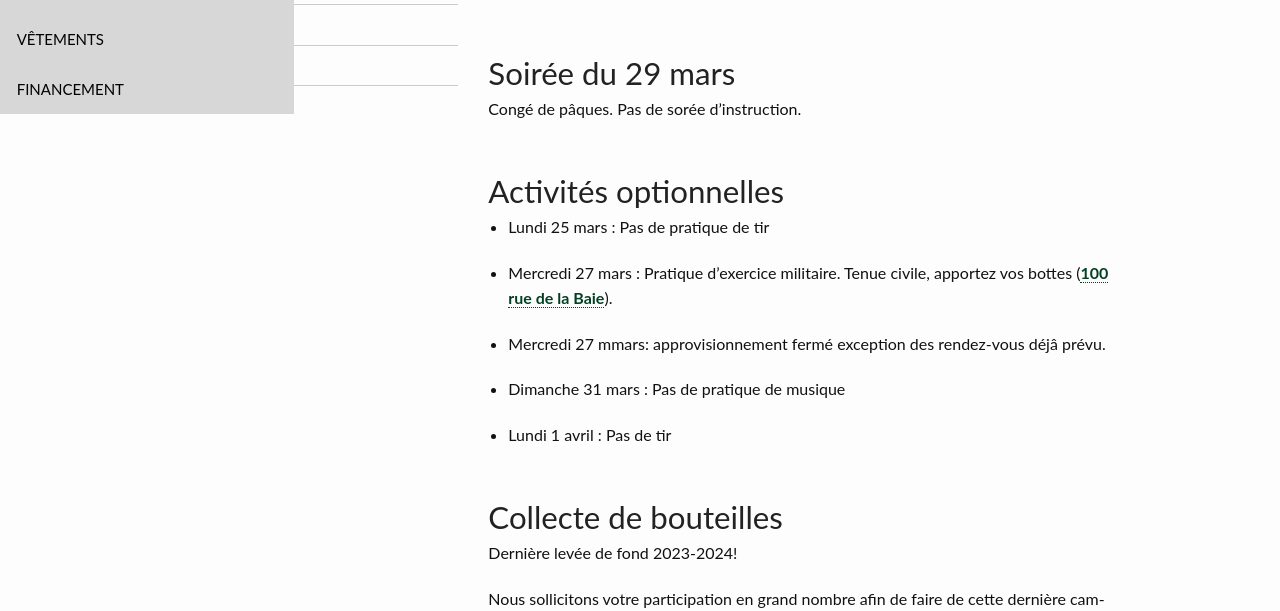
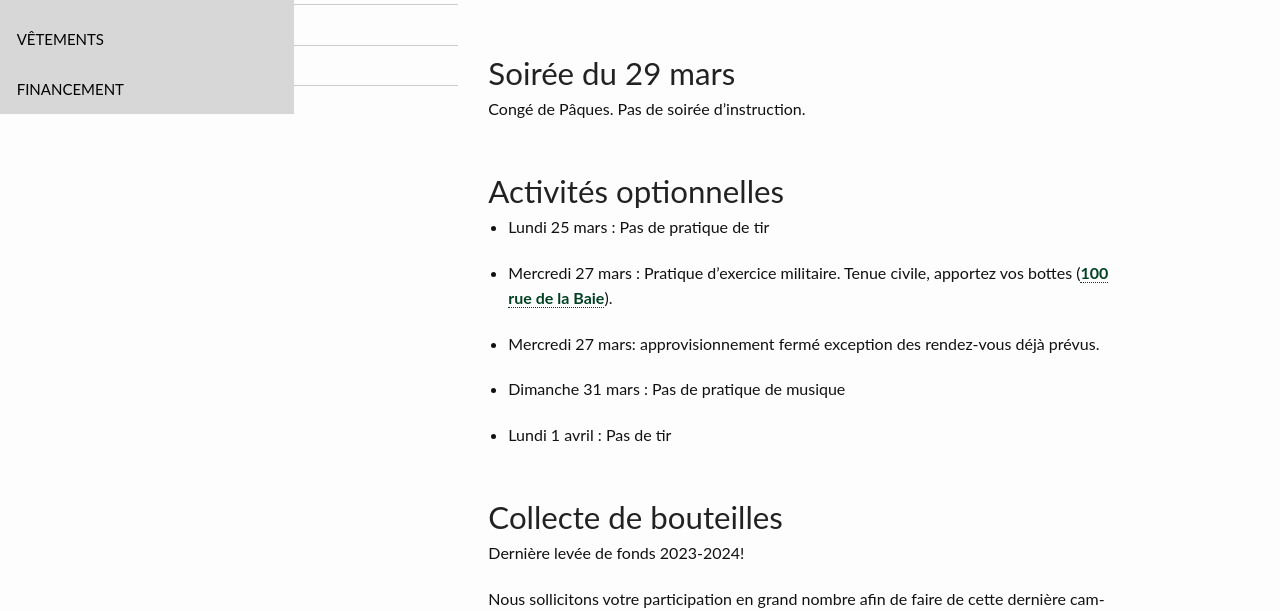
Before and after one commit to CC2920/web, a Jekyll site: the page built from _communications/messages.md, in a window 1280 px wide and 900 px high. Shown: the part 286-897 px from the top of the window. Built offline with Jekyll 4.4.1, drawn with Linux system fonts in a browser that asks for light colours.

Commit message:
Update messages.md

```diff
--- a/_communications/messages.md
+++ b/_communications/messages.md
@@ -5,7 +5,7 @@ layout: "messages"
 
 ## Soirée du 29 mars
 
-Congé de pâques.  Pas de sorée d'instruction.
+Congé de Pâques. Pas de soirée d'instruction.
 
 ## Activités optionnelles
 
@@ -13,7 +13,7 @@ Congé de pâques.  Pas de sorée d'instruction.
 
 -  Mercredi 27 mars : Pratique d'exercice militaire. Tenue civile, apportez vos bottes ([100 rue de la Baie](/information/comment-nous-rejoindre/)).
 
-- Mercredi 27 mmars: approvisionnement fermé exception des rendez-vous déjâ prévu.
+- Mercredi 27 mars: approvisionnement fermé exception des rendez-vous déjà prévus.
 
 - Dimanche 31 mars : Pas de pratique de musique
 
@@ -21,7 +21,7 @@ Congé de pâques.  Pas de sorée d'instruction.
 
 ## Collecte de bouteilles
 
-Dernière levée de fond 2023-2024!
+Dernière levée de fonds 2023-2024!
 
 Nous sollicitons votre participation en grand nombre afin de faire de cette dernière campagne de financement un franc succès. Les fonds collectés nous permettront de payer un exercice de printemps et une activité de fin d’année mémorable aux cadets!
 
```
